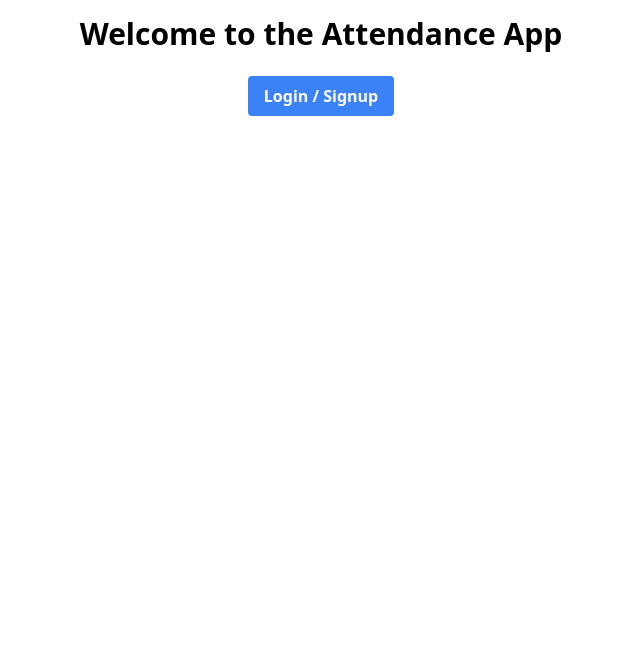
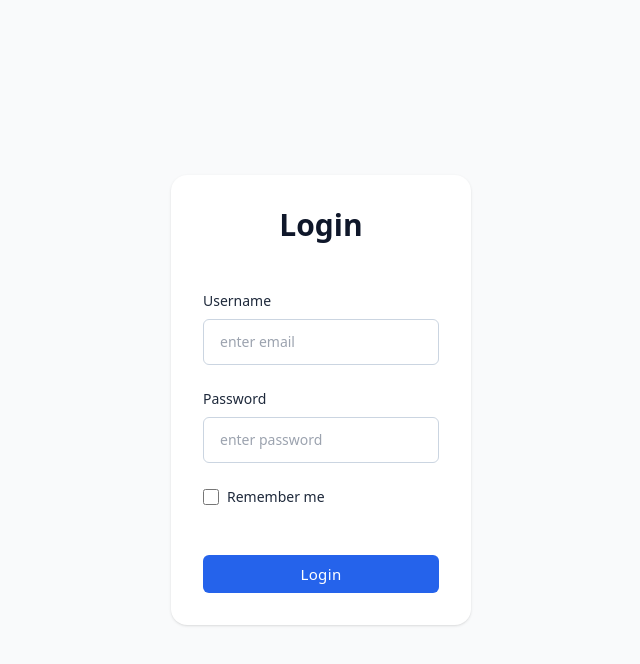
Before and after one commit to raghava-0650/Attendeese, a React (Vite) app in the folder frontend/Attendese/: page / in a window 1280 px wide. Shown: the top 664 px of the page, without its empty margins (319-959 px from the left). Built offline with nearby package versions, Linux system fonts and the light colour scheme.

Commit message:
added login page

```diff
--- a/frontend/Attendese/src/App.jsx
+++ b/frontend/Attendese/src/App.jsx
@@ -1,34 +1,11 @@
-// src/App.jsx
 import React from 'react';
 
-import {
-  BrowserRouter as Router,
-  Route,
-  Routes,
-} from 'react-router-dom';
+import Login from './pages/Login';
 
-import Sidebar from './components/Sidebar';
-import About from './pages/About';
-import Home from './pages/Home';
-import Profile from './pages/Profile';
-
-function App() {
+const App = () => {
   return (
-    <Router>
-      <div className="flex">
-        {/* Sidebar */}
-        <Sidebar />
-        {/* Main content area */}
-        <div className="flex-1 p-4">
-          <Routes>
-            <Route path="/" element={<Home />} />
-            <Route path="/about" element={<About />} />
-            <Route path="/profile" element={<Profile />} />
-          </Routes>
-        </div>
-      </div>
-    </Router>
-  );
+    <div><Login /></div>
+  )
 }
 
-export default App;
+export default App
--- a/frontend/Attendese/src/components/Slidebsr.jsx
+++ /dev/null
@@ -1,27 +0,0 @@
-// src/components/Sidebar.jsx
-import React from 'react';
-
-import { Link } from 'react-router-dom';
-
-const Sidebar = () => {
-  return (
-    <div className="w-64 h-screen bg-gray-800 text-white flex flex-col p-4">
-      <h2 className="text-2xl font-bold mb-8">My App</h2>
-      <nav>
-        <ul className="space-y-4">
-          <li>
-            <Link className="hover:text-gray-300" to="/">Home</Link>
-          </li>
-          <li>
-            <Link className="hover:text-gray-300" to="/about">About</Link>
-          </li>
-          <li>
-            <Link className="hover:text-gray-300" to="/profile">Profile</Link>
-          </li>
-        </ul>
-      </nav>
-    </div>
-  );
-};
-
-export default Sidebar;
--- a/frontend/Attendese/src/pages/About.jsx
+++ /dev/null
@@ -1,18 +0,0 @@
-// src/pages/About.jsx
-import React from 'react';
-
-const About = () => {
-  return (
-    <div className="max-w-3xl mx-auto">
-      <h1 className="text-3xl font-bold mb-4">About Us</h1>
-      <p className="mb-2">
-        This attendance tracking app is designed to help students monitor their attendance percentage and progress.
-      </p>
-      <p>
-        We are a team dedicated to creating intuitive and engaging web applications. Our mission is to empower students with useful tools to track and improve their academic performance.
-      </p>
-    </div>
-  );
-};
-
-export default About;
--- /dev/null
+++ b/frontend/Attendese/src/pages/Login.jsx
@@ -0,0 +1,37 @@
+import React from 'react';
+
+const Login = () => {
+    const [email, setEmail] = React.useState('');
+    const [password, setPassword] = React.useState('');
+
+  return (
+    <div className='bg-gray-50'>
+        <div className='min-h-screen flex flex-col items-center justify-center py-6 px-4'>
+            <div className='p-8 rounded-2xl bg-white shadow'>
+                <h2 className='text-slate-900 text-center text-3xl font-semibold'>Login</h2>
+                <form className='mt-12 space-y-6'>
+                    <div>
+                        <label className='text-sm font-medium mb-2 block text-slate-800'>Username</label>
+                        <input className='w-full text-slate-800 text-sm border border-slate-300 px-4 py-3 rounded-md outline-blue-600' type='text' placeholder='enter email' required></input>
+                    </div>
+                    <div>
+                        <label className='text-sm font-medium mb-2 block text-slate-800'>Password</label>
+                        <input className='w-full text-slate-800 text-sm border border-slate-300 px-4 py-3 rounded-md outline-blue-600' type='password' placeholder='enter password'></input>
+                    </div>
+                    <div className='flex items-center'>
+                        <input type="checkbox" className='mr-2 h-4 w-4 shrink-0 text-blue-600 focus:ring-blue-500 border-slate-300 rounded' id='remember-me' name='remember-me'></input>
+                        <label htmlFor='remember' className='text-sm font-medium text-slate-800'>Remember me</label>
+                    </div>
+                    <div className='!mt-12'>
+                        <button type="submit" className='w-full py-2 px-4 text-[15px] font-medium tracking-wide rounded-md text-white bg-blue-600 hover:bg-blue-700 focus:outline-none'>Login</button>
+                    </div>
+
+                </form>
+            </div>
+
+        </div>
+    </div>
+  )
+}
+
+export default Login
--- a/frontend/Attendese/src/pages/Profile.jsx
+++ /dev/null
@@ -1,18 +0,0 @@
-// src/pages/Profile.jsx
-import React from 'react';
-
-const Profile = () => {
-  return (
-    <div className="max-w-3xl mx-auto">
-      <h1 className="text-3xl font-bold mb-4">User Profile</h1>
-      <div className="bg-white shadow rounded p-4">
-        <p className="mb-2"><strong>Name:</strong> John Doe</p>
-        <p className="mb-2"><strong>Email:</strong> john.doe@example.com</p>
-        <p className="mb-2"><strong>Attendance:</strong> 85%</p>
-        {/* Add more profile information as needed */}
-      </div>
-    </div>
-  );
-};
-
-export default Profile;
```
